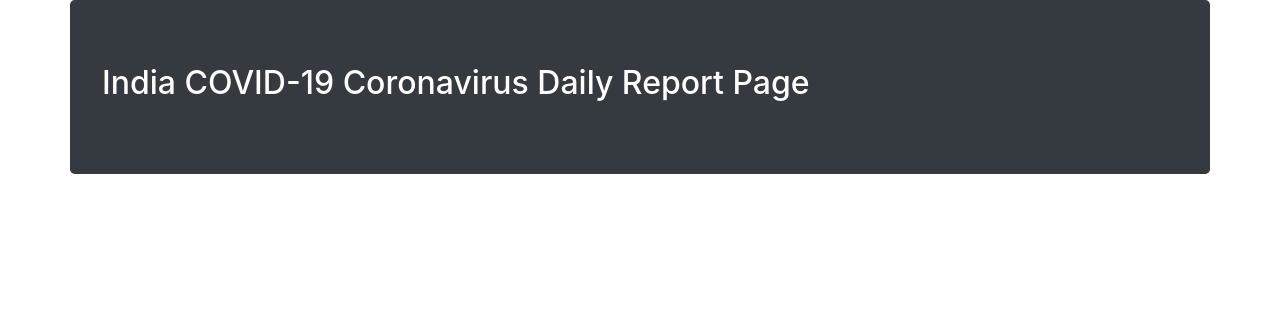
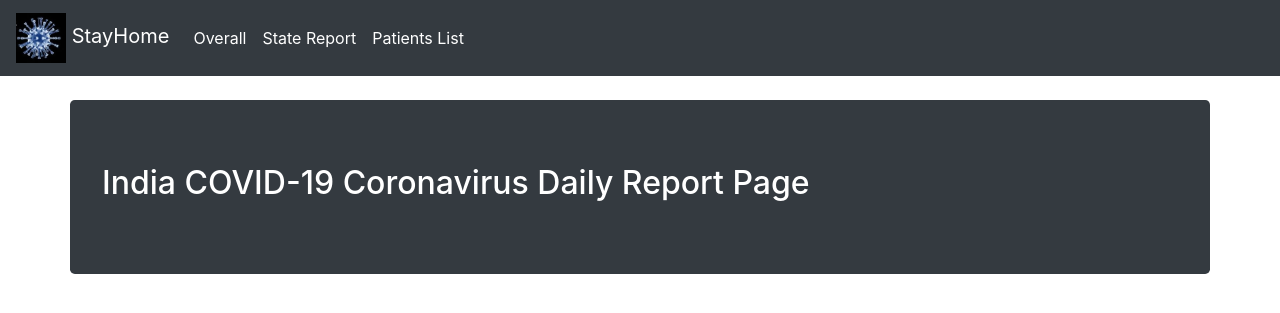
Before and after one commit to LikhithRaju0501/Covid19_Django, a Django app: page /state_wise/ in a window 1280 px wide. Shown: the top 313 px of the page. Run offline with Django 3.2, Linux system fonts and the light colour scheme; data that the repository does not hold is empty; some libraries are stand-ins or nearby versions.

Commit message:
Added NavBar Links

```diff
--- a/stayhome/templates/home.html
+++ b/stayhome/templates/home.html
@@ -11,6 +11,23 @@
     <link rel="stylesheet" href="https://stackpath.bootstrapcdn.com/bootstrap/4.4.1/css/bootstrap.min.css" integrity="sha384-Vkoo8x4CGsO3+Hhxv8T/Q5PaXtkKtu6ug5TOeNV6gBiFeWPGFN9MuhOf23Q9Ifjh" crossorigin="anonymous">
 </head>
 <body>
+    <nav class="navbar navbar-expand-lg navbar-dark bg-dark">
+  <a class="navbar-brand" href="#">
+    <img src="{% static 'img/corona.jpeg' %}" width="50" height="50" class="d-inline-block" alt="Myimg"> StayHome </a>
+  <div class="collapse navbar-collapse" id="navbarSupportedContent">
+    <ul class="navbar-nav mr-auto">
+      <li class="nav-item active">
+        <a class="nav-link" href="{% url 'total' %}">Overall<span class="sr-only">(current)</span></a>
+      </li>
+         <li class="nav-item active">
+        <a class="nav-link" href="{% url 'home' %}">State Report<span class="sr-only">(current)</span></a>
+      </li>
+         <li class="nav-item active">
+        <a class="nav-link" href="{% url 'patients' %}">Patients List<span class="sr-only">(current)</span></a>
+      </li>
+    </ul>
+  </div>
+</nav> <br>
 <div class="container jumbotron bg-dark text-white">
     <h2>India COVID-19 Coronavirus Daily Report Page</h2>
     <div id="panels">
--- a/stayhome/templates/patients.html
+++ b/stayhome/templates/patients.html
@@ -9,7 +9,7 @@
 	<div class="container jumbotron bg-dark text-white">
 
 				<li>
-				<p><a href="{% url 'details'  %}">Patient No. : {{patient.patientnumber}}</p></a>
+				<p>Patient No. : {{patient.patientnumber}}</p>
 				<p>State : {{patient.detectedstate}}</p>
 				<p>Possible Disease Transmission from :
 					{% if patient.contractedfromwhichpatientsuspected %}
```
Also changed, not shown: stayhome/templates/base.html (+19 -0 lines), stayhome/static/img/corona.jpeg (added).
